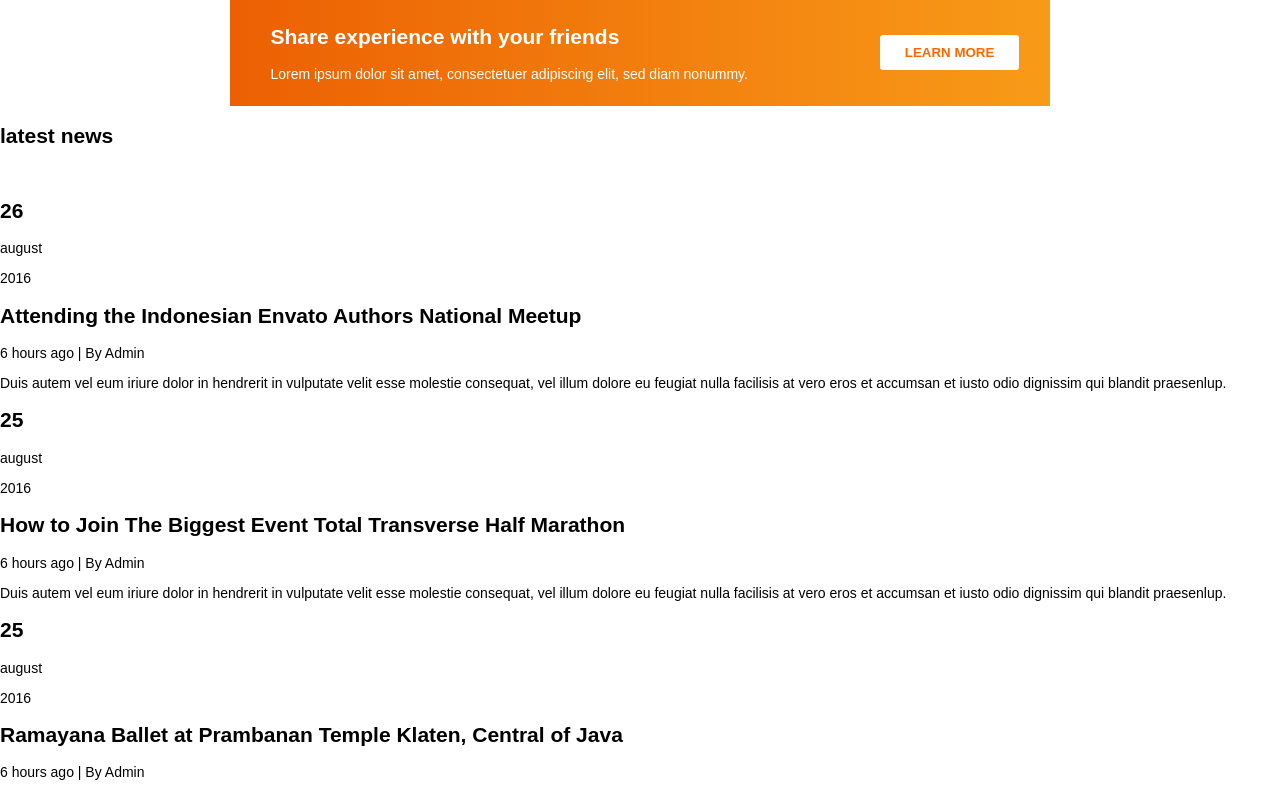
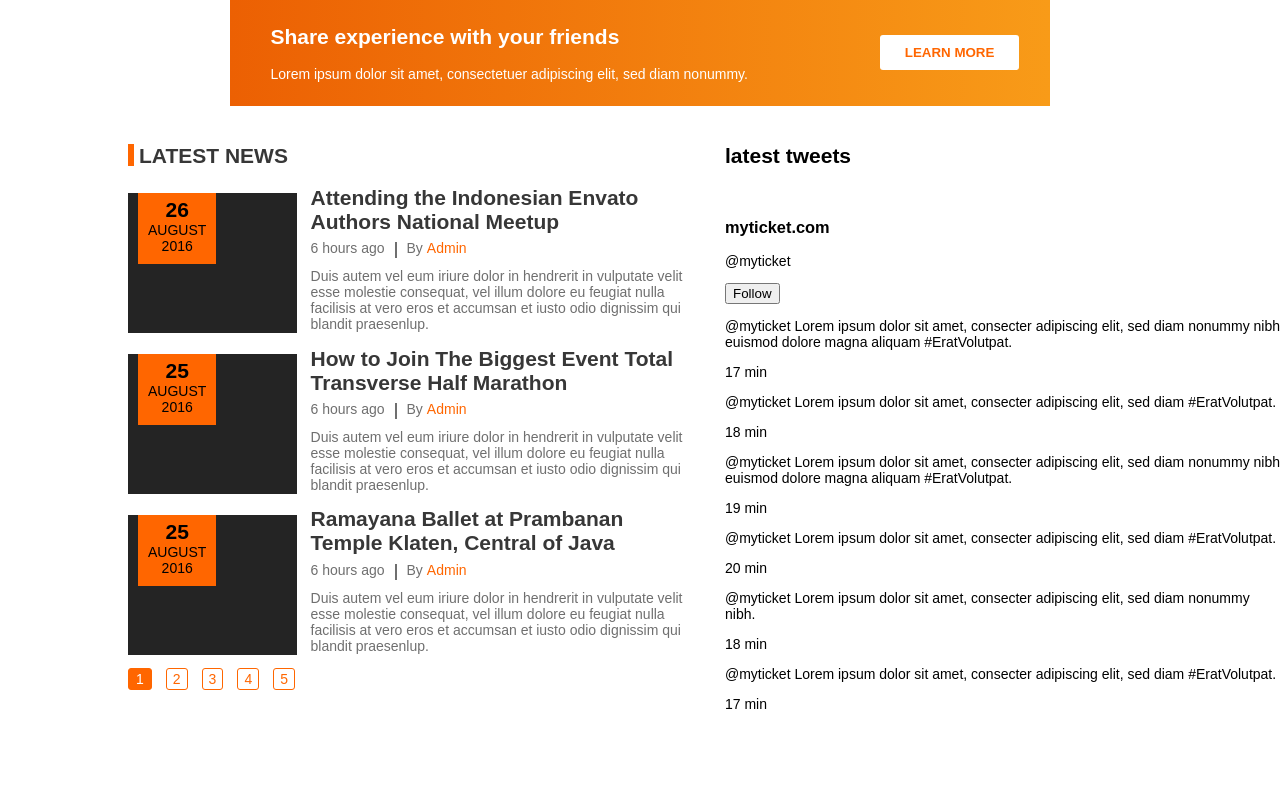
Before and after one commit to Anuruddha00/My-Ticket-UI, a React (Create React App) app: page / in a window 1280 px wide. Shown: the part 2400-3194 px from the top of the page. After the commit the page ends 3126 px from the top, so only its background shows below. Built offline with nearby package versions, Linux system fonts and the light colour scheme.

Commit message:
add styles for latest news

```diff
--- a/src/App.js
+++ b/src/App.js
@@ -276,11 +276,9 @@ function App() {
 
       <section className='latest'>
         <div className='latestNews'>
-          <div className='latestNewsDetails'>
-            <h2 className='latestNewsDetailsTitle'>latest news</h2>
-          </div>
+          <h2 className='latestNewsTitle'>latest news</h2>
           <div className='latestNewsContent'>
-            <img className='latestNewsContentCard'/>
+            <div className='latestNewsContentCard'>
               <div className='latestNewsContentCardCalender'>
                 <h1 className='latestNewsContentCardCalenderDate'>26</h1>
                 <p className='latestNewsContentCardCalenderMonth'>august</p>
@@ -290,43 +288,55 @@ function App() {
             <div className='latestNewsContentDescription'>
               <h1 className='latestNewsContentDescriptionTitle'>Attending the Indonesian Envato Authors National Meetup</h1>
               <div className='latestNewsContentDescriptionContent'>
-              <p className='latestNewsContentDescriptionContentTime'>6 hours ago | By <span>Admin</span></p>
+                <p className='latestNewsContentDescriptionContentTime'>6 hours ago </p>
+                <p className='latestNewsContentDescriptionContentFrom'> By <span>Admin</span></p>
               </div>
               <p className='latestNewsContentDescriptionPara'>Duis autem vel eum iriure dolor in hendrerit in vulputate velit esse molestie consequat, vel illum dolore eu feugiat nulla facilisis at vero eros et accumsan et iusto odio dignissim qui blandit praesenlup.</p>
             </div>
+          </div>
 
+          <div className='latestNewsContent'>
+            <div className='latestNewsContentCard'>
               <div className='latestNewsContentCardCalender'>
                 <h1 className='latestNewsContentCardCalenderDate'>25</h1>
                 <p className='latestNewsContentCardCalenderMonth'>august</p>
                 <p className='latestNewsContentCardCalenderYear'>2016</p>
               </div>
+            </div>
             <div className='latestNewsContentDescription'>
               <h1 className='latestNewsContentDescriptionTitle'>How to Join The Biggest Event Total Transverse Half Marathon</h1>
               <div className='latestNewsContentDescriptionContent'>
-              <p className='latestNewsContentDescriptionContentTime'>6 hours ago | By <span>Admin</span></p>
+                <p className='latestNewsContentDescriptionContentTime'>6 hours ago </p>
+                <p className='latestNewsContentDescriptionContentFrom'> By <span>Admin</span></p>
               </div>
               <p className='latestNewsContentDescriptionPara'>Duis autem vel eum iriure dolor in hendrerit in vulputate velit esse molestie consequat, vel illum dolore eu feugiat nulla facilisis at vero eros et accumsan et iusto odio dignissim qui blandit praesenlup.</p>
             </div>
+          </div>
 
+          <div className='latestNewsContent'>
+            <div className='latestNewsContentCard'>
               <div className='latestNewsContentCardCalender'>
                 <h1 className='latestNewsContentCardCalenderDate'>25</h1>
                 <p className='latestNewsContentCardCalenderMonth'>august</p>
                 <p className='latestNewsContentCardCalenderYear'>2016</p>
               </div>
+            </div>
             <div className='latestNewsContentDescription'>
               <h1 className='latestNewsContentDescriptionTitle'>Ramayana Ballet at Prambanan Temple Klaten, Central of Java</h1>
               <div className='latestNewsContentDescriptionContent'>
-              <p className='latestNewsContentDescriptionContentTime'>6 hours ago | By <span>Admin</span></p>
+                <p className='latestNewsContentDescriptionContentTime'>6 hours ago </p>
+                <p className='latestNewsContentDescriptionContentFrom'> By <span>Admin</span></p>
               </div>
               <p className='latestNewsContentDescriptionPara'>Duis autem vel eum iriure dolor in hendrerit in vulputate velit esse molestie consequat, vel illum dolore eu feugiat nulla facilisis at vero eros et accumsan et iusto odio dignissim qui blandit praesenlup.</p>
+            </div>
           </div>
 
           <div className='latestNewsNumbers'>
             <li className='latestNewsNumbersOne'>1</li>
-            <li>2</li>
-            <li>3</li>
-            <li>4</li>
-            <li>5</li>
+            <li className='latestNewsNumbersTwo'>2</li>
+            <li className='latestNewsNumbersThree'>3</li>
+            <li className='latestNewsNumbersFour'>4</li>
+            <li className='latestNewsNumbersFive'>5</li>
           </div>
         </div>
 
--- a/src/styles.scss
+++ b/src/styles.scss
@@ -459,9 +459,6 @@ body{
                 justify-content: center;
 
                 &Details{
-                    display: flex;
-                    flex-direction: row;
-
                     &Title{
                         text-transform: uppercase;
                         font-family: sans-serif;
@@ -572,6 +569,7 @@ body{
             justify-content: center;
 
             &Content{
+                padding-top: 20px;
 
                 &Title{
                     text-transform: uppercase;
@@ -580,8 +578,6 @@ body{
                     display: flex;
                     flex-direction: row;
                     font-family: sans-serif;
-                    padding-top: 20px;
-
 
                     &::before{
                         background-color: #ff6600;
@@ -703,9 +699,148 @@ body{
 
     }
     .latest{
+        display: grid;
+        grid-template-columns: 1fr 1fr;
+        margin-top: 20px;
+        margin-left: 10%;
+        gap: 3em;
 
         &News{
+            display: flex;
+            flex-direction: column;
 
+            &Title{
+                display: flex;
+                flex-direction: row;
+                color: #373737;
+                text-transform: uppercase;
+                font-family: sans-serif;
+                font-weight: bold;
+
+                &::before{
+                    background-color: #ff6600;
+                    content: '';
+                    background-repeat: no-repeat;
+                    background-position: center;
+                    height: 22px;
+                    width: 6px;
+                    margin-right: 5px;
+                }
+            }
+            &Content{
+                display: flex;
+                flex-direction: row;
+                gap: 1em;
+                margin-top: 8px;
+
+                &Card{
+                    background-color: #242424;
+                    height:140px;
+                    width: 100%;
+                    position: relative;
+
+                    &Calender{
+                        padding: 5px 10px 10px 10px;
+                        background-color: #ff6600;
+                        width: fit-content;
+                        position: absolute;
+                        left: 0;
+                        margin-left: 10px;
+                        text-align: center;
+
+                        &Date{
+                            margin: 0;
+                        }
+                        &Month{
+                            margin: 0;
+                            text-transform: uppercase;
+                        }
+                        &Year{
+                            margin: 0;
+                        }
+                    }
+                }
+                &Description{
+                    margin-top: -25px;
+
+                    &Title{
+                        color: #373737;
+                    }
+                    &Content{
+                        display: flex;
+                        flex-direction: row;
+                        margin-top: -25px;
+
+                        &Time{
+                            color: #6f6f6f;
+                        }
+                        &From{
+                            display: flex;
+                            flex-direction: row;
+                            color: #6f6f6f;
+
+                            span{
+                                color: #ff6600;
+                                margin-left: 4px;
+                            }
+                            &::before{
+                                background-color: #6f6f6f;
+                                content: '';
+                                width: 2px;
+                                height: 16px;
+                                margin: 2px 10px auto 10px;
+                            }
+                        }
+                    }
+                    &Para{
+                        color: #6f6f6f;
+                        margin-top: -4px;
+                    }
+                }
+            }
+            &Numbers{
+                list-style: none;
+                display: flex;
+                flex-direction: row;
+                gap: 1em;
+
+                &One{
+                    background-color: #ff6600;
+                    padding: 2px 7px 2px 7px;
+                    border-radius: 3px;
+                    color: #ffffff;
+                    border: 1px solid #ff6600;
+                }
+                &Two{
+                    color: #ff6600;
+                    background-color: #ffffff;
+                    border: 1px solid #ff6600;
+                    padding: 2px 6px 2px 6px;
+                    border-radius: 3px;
+                }
+                &Three{
+                    color: #ff6600;
+                    background-color: #ffffff;
+                    border: 1px solid #ff6600;
+                    padding: 2px 6px 2px 6px;
+                    border-radius: 3px;
+                }
+                &Four{
+                    color: #ff6600;
+                    background-color: #ffffff;
+                    border: 1px solid #ff6600;
+                    padding: 2px 6px 2px 6px;
+                    border-radius: 3px;
+                }
+                &Five{
+                    color: #ff6600;
+                    background-color: #ffffff;
+                    border: 1px solid #ff6600;
+                    padding: 2px 6px 2px 6px;
+                    border-radius: 3px;
+                }
+
+            }
         }
     }
 }
```
Also changed, not shown: public/Base.png (added). Lines whose indentation alone changed are shown as unchanged.
